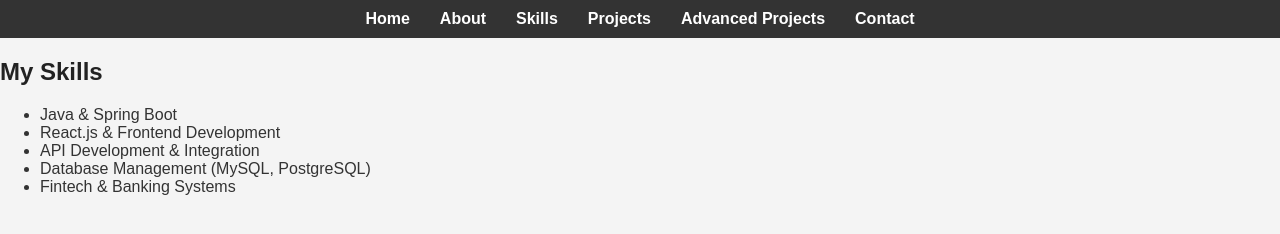
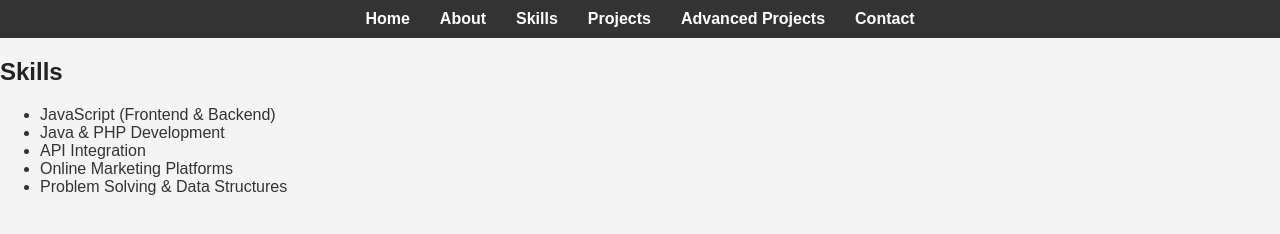
Before and after one commit to jimmygachari/jimmygachari.github.io, a plain HTML site: page skills.html in a window 1280 px wide. Drawn offline with Linux system fonts and the light colour scheme.

Commit message:
Update skills.html

```diff
--- a/skills.html
+++ b/skills.html
@@ -3,31 +3,29 @@
 <head>
   <meta charset="UTF-8">
   <meta name="viewport" content="width=device-width, initial-scale=1.0">
-  <title>Skills - James Portfolio</title>
+  <title>Skills - James Maina Gachari</title>
   <link rel="stylesheet" href="style.css">
 </head>
 <body>
-  <header>
   <nav>
     <ul>
       <li><a href="index.html">Home</a></li>
       <li><a href="about.html">About</a></li>
-        <li><a href="skills.html" class="active">Skills</a></li>
+      <li><a href="skills.html">Skills</a></li>
       <li><a href="projects.html">Projects</a></li>
       <li><a href="advanced-projects.html">Advanced Projects</a></li>
       <li><a href="contact.html">Contact</a></li>
     </ul>
   </nav>
-  </header>
 
-  <section class="skills">
-    <h1>My Skills</h1>
+  <section>
+    <h1>Skills</h1>
     <ul>
-      <li>Java & Spring Boot</li>
-      <li>React.js & Frontend Development</li>
-      <li>API Development & Integration</li>
-      <li>Database Management (MySQL, PostgreSQL)</li>
-      <li>Fintech & Banking Systems</li>
+      <li>JavaScript (Frontend & Backend)</li>
+      <li>Java & PHP Development</li>
+      <li>API Integration</li>
+      <li>Online Marketing Platforms</li>
+      <li>Problem Solving & Data Structures</li>
     </ul>
   </section>
 </body>
```
Lines whose indentation alone changed are shown as unchanged.
